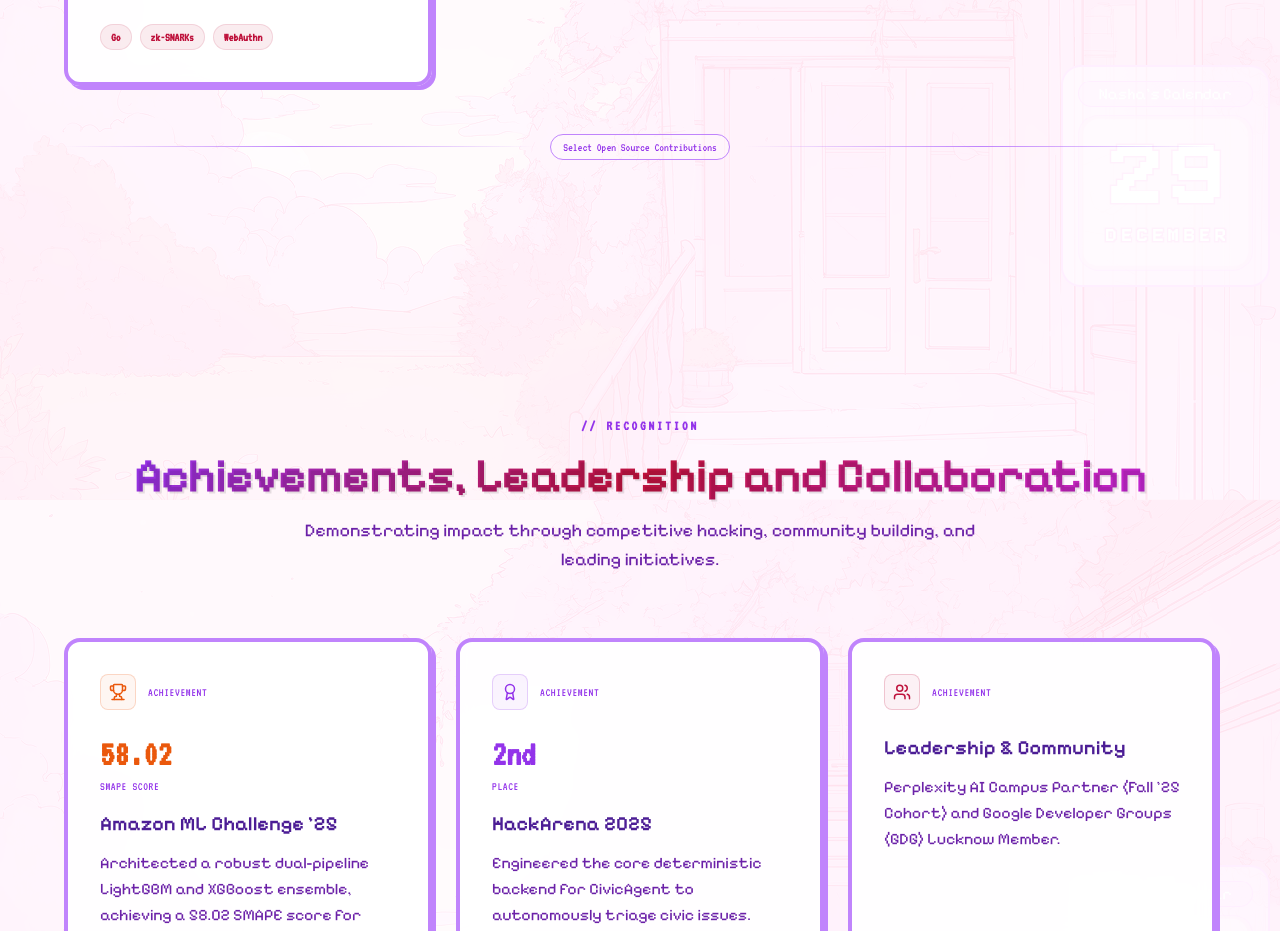
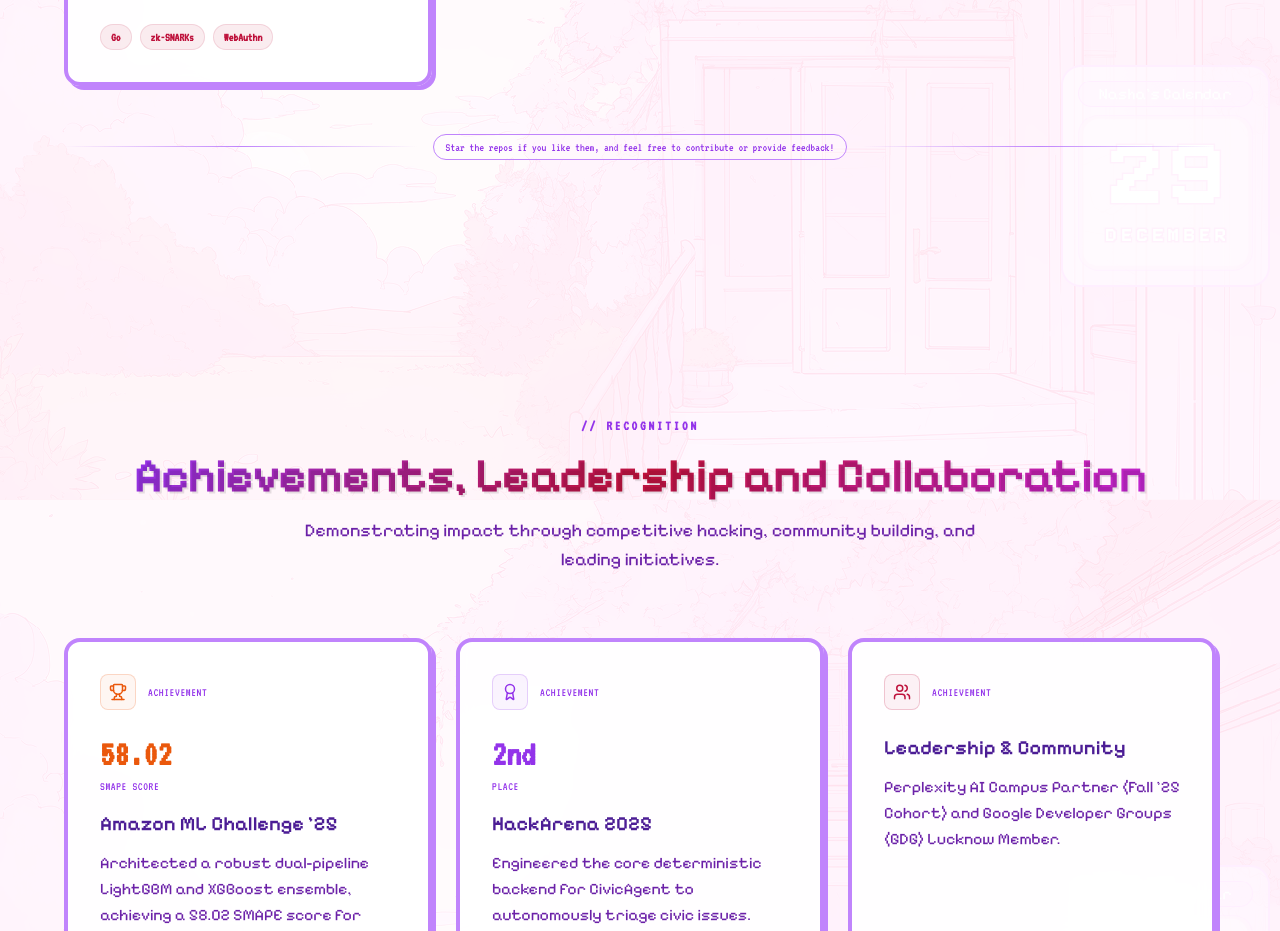
Before and after one commit to abhipandey5/abhipandey5.github.io, a React (Vite) app: page / in a window 1280 px wide. Shown: the part 5900-6831 px from the top of the page. Built offline with nearby package versions, Linux system fonts and the light colour scheme.

Commit message:
feat: update projects bottom text to encourage contribution

```diff
--- a/src/components/Projects.jsx
+++ b/src/components/Projects.jsx
@@ -24,7 +24,7 @@ const Projects = () => {
           <div className="mt-12 flex items-center justify-center gap-4">
             <div className="h-px flex-1 bg-gradient-to-r from-transparent via-border to-transparent" />
             <span className="font-mono text-xs text-text-muted px-3 py-1 rounded-full border border-border bg-bg-card/30">
-              Select Open Source Contributions
+              Star the repos if you like them, and feel free to contribute or provide feedback!
             </span>
             <div className="h-px flex-1 bg-gradient-to-r from-transparent via-border to-transparent" />
           </div>
```
